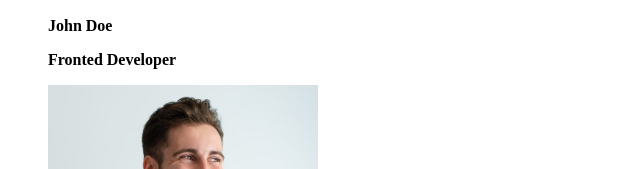
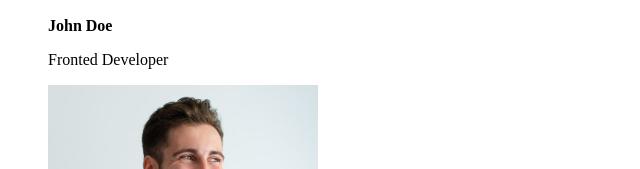
Before and after one commit to WiktoriaGorzelanczyk/goit-markup-hw-01, a plain HTML site: page index.html in a window 1280 px wide. Shown: the part 1551-1720 px from the top of the page, 0-640 px from the left. Drawn offline with Linux system fonts and the light colour scheme.

Commit message:
Update index.html

```diff
--- a/index.html
+++ b/index.html
@@ -124,7 +124,7 @@
                         alt="Fronted Developer"
                         />
                         <p>
-                            <strong>John Doe</strng>
+                            <strong>John Doe</strong>
                         </p>
                         <p>Fronted Developer</p>
                     </li>
```
